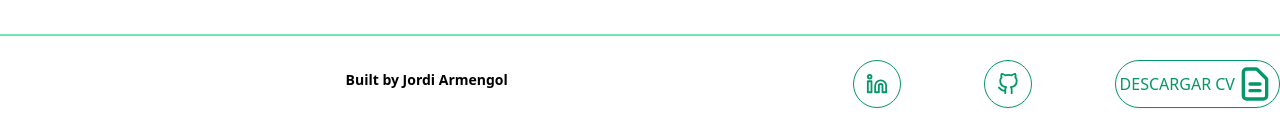
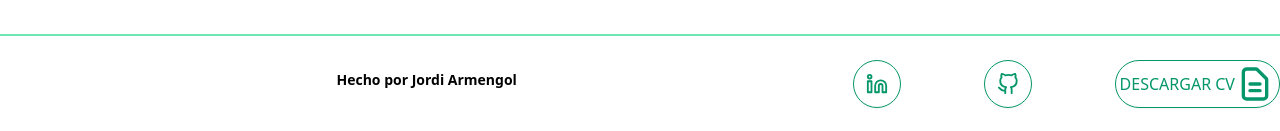
Before and after one commit to jordicher/portafolio-cher, a React (Create React App) app: page / in a window 1280 px wide. Shown: the part 2436-2567 px from the top of the page. Built offline with nearby package versions, Linux system fonts and the light colour scheme; no server answers; the database is empty.

Commit message:
language cast english projects

```diff
--- a/src/App.jsx
+++ b/src/App.jsx
@@ -26,7 +26,7 @@ function App() {
 
         <Contact data={language.Contact}/>
     </div>
-      <Footer />
+      <Footer data={language.Footer}/>
 
     </Fragment>
   );
--- a/src/components/Project.jsx
+++ /dev/null
@@ -1,23 +0,0 @@
-import React, { Fragment } from 'react'
-
-const Project = ({ project }) => {
-    console.log(project)
-    /*      backgroundImage: `url(images/${project.img})` */
-    return (
-
-     <Fragment>
-
-         <div className="col-span-1">
-                <p className="text-xl text-indigo-500 font-bold">{project.tecnologias}</p>
-                <p className="text-4xl font-bold">{project.titulo}</p>
-                <p className="text-2xl">{project.descripcion}</p>
-         </div>
-
-         <img className="col-span-1" src="" alt="" />
-
-     </Fragment>
-
-    )
-}
-
-export default Project
--- a/src/components/ProjectCard.jsx
+++ b/src/components/ProjectCard.jsx
@@ -1,6 +1,7 @@
 import React from 'react'
 
-export const ProjectCard = ({project}) => {
+export const ProjectCard = ({project, data}) => {
+
     return (
         <div className="w-full" >
             <div className="mx-auto bg-white rounded-lg overflow-hidden border min-h-full ">
@@ -17,7 +18,10 @@ export const ProjectCard = ({project}) => {
 
                     <div className="relative">
                         <div className="font-bold text-xl lg:text-2xl mb-2 border-l-4 border-green-300 rounded pl-6 text-primary-grey " >{project.tecnologias}</div>
-                        <p className="text-grey-darker py-4 md:h-box-text text-center text-lg lg:text-xl"> {project.descripcion}
+                        <p className="text-grey-darker py-4 md:h-box-text text-center text-lg lg:text-xl">
+                        {
+                          data.title === "Projects" ? project.description[2] : project.description[0]
+                        }
                         </p>
 
 
--- a/src/components/Projects.jsx
+++ b/src/components/Projects.jsx
@@ -35,7 +35,7 @@ const Projects = ({data}) => {
 
                         projectDB
                             ?
-                            projectDB.map(project => <ProjectCard project={project} key={uuid()} />)
+                            projectDB.map(project => <ProjectCard project={project} key={uuid()} data={data} />)
                  /*           projectDB.map(project => <Project project={project} key={uuid()} />) */
                             :
                             <div className="w-full col-span-3">
--- a/src/components/layouts/Footer.jsx
+++ b/src/components/layouts/Footer.jsx
@@ -1,7 +1,7 @@
 import React from 'react'
 import cv from '../../jordiCV.pdf'
 
-const Footer = () => {
+const Footer = ({data}) => {
     return (
         <footer className="bg-white relative pt-1 border-b-2 border-green-700">
 
@@ -9,7 +9,7 @@ const Footer = () => {
                 <div className="mt-16 border-t-2 border-green-300 grid grid-cols-1 sm:grid-cols-3 items-center">
                     <div className="text-center py-6 col-span-1 sm:col-span-2">
                         <p className="text-sm font-bold mb-2">
-                            Built by Jordi Armengol
+                            {data.paragraph} Jordi Armengol
                     </p>
                     </div>
 
@@ -23,7 +23,7 @@ const Footer = () => {
                         <a className="uppercase p-3 flex items-center border border-green-600 text-green-600 max-w-max shadow-sm hover:shadow-lg rounded-full w-12 h-12 " href="https://github.com/jordicher" aria-label="GitHub" target="_blank" rel="noopener noreferrer"><svg className="h-6" xmlns="http://www.w3.org/2000/svg" role="img" viewBox="0 0 24 24" fill="none" stroke="currentColor" strokeWidth={2} strokeLinecap="round" strokeLinejoin="round"><path d="M9 19c-5 1.5-5-2.5-7-3m14 6v-3.87a3.37 3.37 0 0 0-.94-2.61c3.14-.35 6.44-1.54 6.44-7A5.44 5.44 0 0 0 20 4.77 5.07 5.07 0 0 0 19.91 1S18.73.65 16 2.48a13.38 13.38 0 0 0-7 0C6.27.65 5.09 1 5.09 1A5.07 5.07 0 0 0 5 4.77a5.44 5.44 0 0 0-1.5 3.78c0 5.42 3.3 6.61 6.44 7A3.37 3.37 0 0 0 9 18.13V22"></path></svg></a>
 
                         <a className="uppercase p-1 flex items-center border border-green-600 text-green-600 max-w-max shadow-sm hover:shadow-lg rounded-full h-12" href={cv} target="_blank" rel="noopener noreferrer">
-                            Descargar CV
+                            {data.download}
                                 <svg className="h-10" xmlns="http://www.w3.org/2000/svg" fill="none" viewBox="0 0 24 24" stroke="currentColor">
                                 <path strokeLinecap="round" strokeLinejoin="round" strokeWidth={2} d="M9 12h6m-6 4h6m2 5H7a2 2 0 01-2-2V5a2 2 0 012-2h5.586a1 1 0 01.707.293l5.414 5.414a1 1 0 01.293.707V19a2 2 0 01-2 2z" />
                             </svg>
--- a/src/components/layouts/Menu.jsx
+++ b/src/components/layouts/Menu.jsx
@@ -23,7 +23,7 @@ const Menu = ({ data, setlanguage }) => {
                         {/* languages */}
 
 
-                        <button className="px-3 py-2 items-center hover:opacity-75" onClick={() => setlanguage(JsonData.catala)}>
+                        <button className="px-3 py-2 items-center hover:opacity-75" onClick={() => setlanguage(JsonData.catalan)}>
                             <img className="h-10" src={catalanFlag} alt="català" />
                         </button>
                         <button className="px-3 py-2 items-center hover:opacity-75" onClick={() => setlanguage(JsonData.english)}>
--- a/src/data/data.json
+++ b/src/data/data.json
@@ -1,6 +1,6 @@
 {
   "spanish": {
-      "Nav" : {
+    "Nav": {
       "about": "sobre mí",
       "projects": "proyectos",
       "contact": "contacto"
@@ -47,15 +47,19 @@
       "paragraph": "Actualmente estoy buscando nuevas oportunidades. Ya sea que tenga una pregunta o simplemente quiera saludar, ¡haré todo lo posible para responderle!",
       "form": {
         "name": "Nombre",
-        "fields" : "Campos obligatorios",
-        "content" : "Contenido",
-        "send" : "Enviar"
+        "fields": "Campos obligatorios",
+        "content": "Contenido",
+        "send": "Enviar"
       }
+    },
+    "Footer": {
+      "paragraph": "Hecho por",
+      "download": "Descargar CV"
     }
   },
 
-  "catala": {
-    "Nav" : {
+  "catalan": {
+    "Nav": {
       "about": "sobre mi",
       "projects": "projectes",
       "contact": "contacte"
@@ -102,15 +106,19 @@
       "paragraph": "Actualment estic buscant noves oportunitats. Ja sigui que tingui una pregunta o simplement vulgui saludar, faré tot el possible per a respondre-li!",
       "form": {
         "name": "Nom",
-      "fields" : "Camps obligatoris",
-      "content" : "Contingut",
-      "send" : "Enviar"
+        "fields": "Camps obligatoris",
+        "content": "Contingut",
+        "send": "Enviar"
       }
+    },
+    "Footer": {
+      "paragraph": "Fet per",
+      "download": "Descarregar CV"
     }
   },
 
   "english": {
-    "Nav" : {
+    "Nav": {
       "about": "About me",
       "projects": "Projects",
       "contact": "Contact"
@@ -140,11 +148,7 @@
       },
       "hobbies": {
         "title": "Hobbies",
-      "hobby": [
-        "Nature",
-        "My pet dog",
-        "Video game"
-      ],
+        "hobby": ["Nature", "My pet dog", "Video game"],
         "paragraph": "And I think that like any programmer, a good coffee."
       }
     },
@@ -156,11 +160,14 @@
       "paragraph": "I am currently looking for new opportunities. Whether you have a question or just want to say hello.",
       "form": {
         "name": "Name",
-      "fields" : "Required fields",
-      "content" : "Content",
-      "send" : "Send"
+        "fields": "Required fields",
+        "content": "Content",
+        "send": "Send"
+      }
+    },
+    "Footer": {
+      "paragraph": "Built by",
+      "download": "Download CV"
     }
   }
 }
-
-}
```
Also changed, not shown: 1 other file (tests, documents, lock files or other folders). Lines whose indentation alone changed are shown as unchanged.
